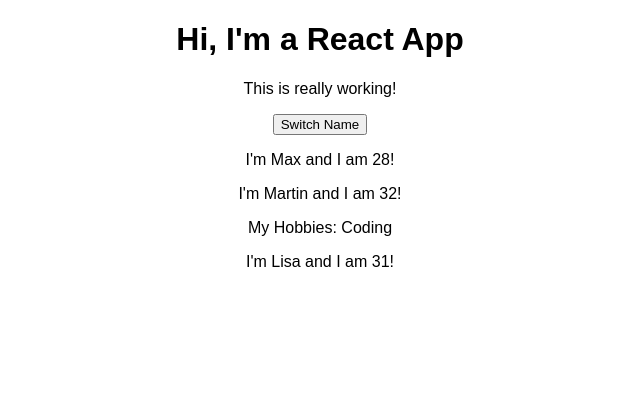
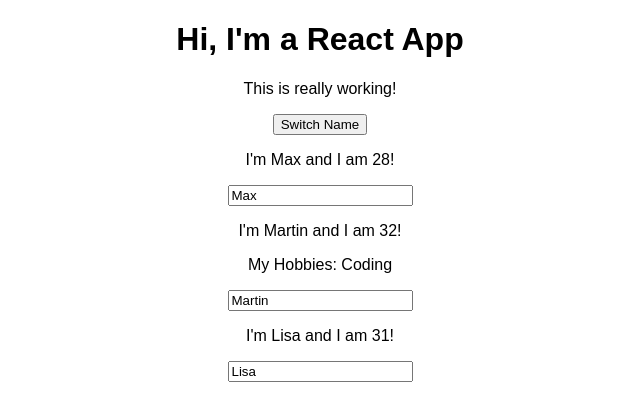
Before and after one commit to tintildev/Learn_React, a React (Create React App) app in the folder react-complete-guide/: page / in a window 1280 px wide. Shown: the top 420 px of the page, without its empty margins (320-960 px from the left). Built offline with nearby package versions, Linux system fonts and the light colour scheme.

Commit message:
onChange and 2 way binding

```diff
--- a/react-complete-guide/src/App.js
+++ b/react-complete-guide/src/App.js
@@ -27,6 +27,16 @@
     })
   }
 
+  nameChangeHandler = (event) => {
+    this.setState( {
+      persons: [
+        { name: 'Max', age: 28},
+        { name: event.target.value, age: 29},
+        { name: 'Lisa', age: 26}
+      ]
+    })
+  }
+
   render() {
     //It looks like HTML but is JSX code.
     return (
@@ -39,7 +49,10 @@
         <Person name= {this.state.persons[1].name}
                 age= {this.state.persons[1].age}
                 /* Passing Method References Between Components */
-                click={this.switchStateHandler.bind(this, 'Martin!')} >My Hobbies: Coding</Person>
+                click={this.switchStateHandler.bind(this, 'Martin!')}
+                /* onChange */
+                changed={this.nameChangeHandler}
+                >My Hobbies: Coding</Person>
         <Person name= {this.state.persons[2].name}
                 age= {this.state.persons[2].age}/>
       </div>
--- a/react-complete-guide/src/Person/Person.js
+++ b/react-complete-guide/src/Person/Person.js
@@ -6,6 +6,7 @@
         <div>
             <p onClick={props.click}>I'm {props.name} and I am {props.age}!</p>
             <p>{props.children}</p>
+            <input type="text" onChange={props.changed} value={props.name} />
         </div>
     )
 
```
